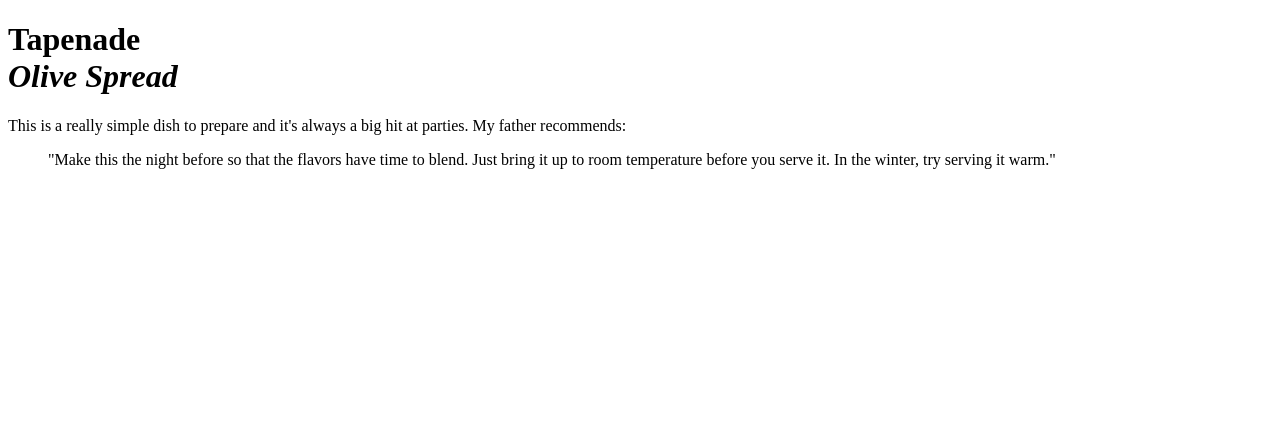
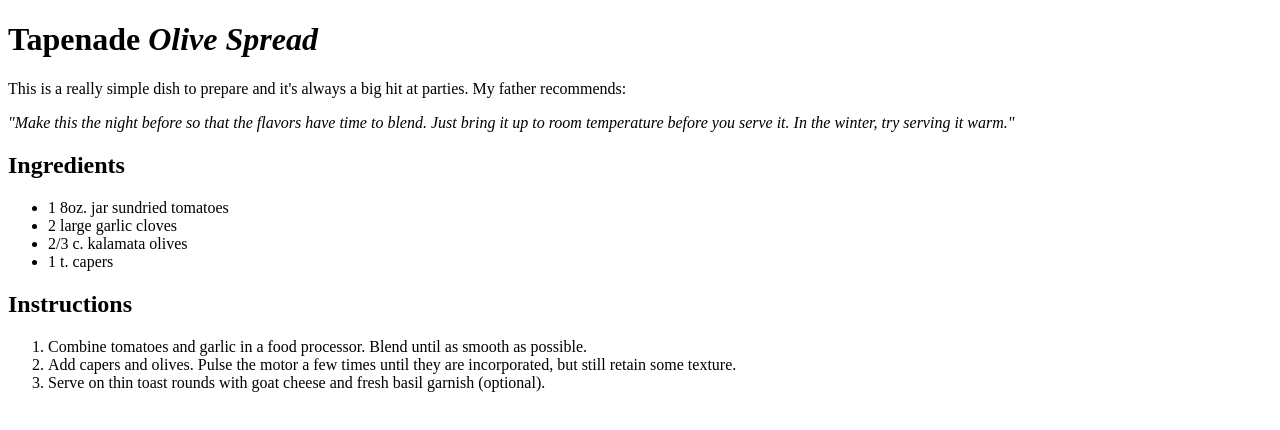
Before and after one commit to grc-338-02-spring-2016/github-demo-02-ksmit101, a plain HTML site: page recipe.html in a window 1280 px wide. Drawn offline with Linux system fonts and the light colour scheme.

Commit message:
added style

```diff
--- a/recipe.html
+++ b/recipe.html
@@ -10,13 +10,27 @@
 </head>
 
  <body>
-    <h1>Tapenade <em> <br> Olive Spread </em></h1>
+     <h1>Tapenade <em>  Olive Spread </em></h1>
 
      <p>This is a really simple dish to prepare and it's always a big hit at parties. My father recommends:</p>
+<em> "Make this the night before so that the flavors have time to blend. Just bring it up to room temperature before you serve it. In the winter, try serving it warm." </em>
 
-<blockquote>"Make this the night before so that the flavors have time to blend. Just bring it up to room temperature before you serve it. In the winter, try serving it warm."</blockquote>
+    <h2>Ingredients</h2>
+<ul>
+<li>1 8oz. jar sundried tomatoes</li>
+<li>2 large garlic cloves</li>
+<li>2/3 c. kalamata olives</li>
+<li>1 t. capers</li>
+</ul>
 
+<h2>Instructions</h2>
+<ol>
+<li>Combine tomatoes and garlic in a food processor. Blend until as smooth as possible.</li>
 
+<li>Add capers and olives. Pulse the motor a few times until they are incorporated, but still retain some texture.</li>
+
+<li>Serve on thin toast rounds with goat cheese and fresh basil garnish (optional).</li>
+</ol>
 
 
 
```
